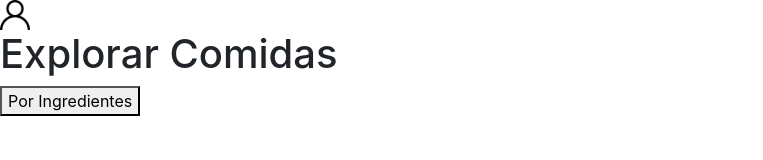
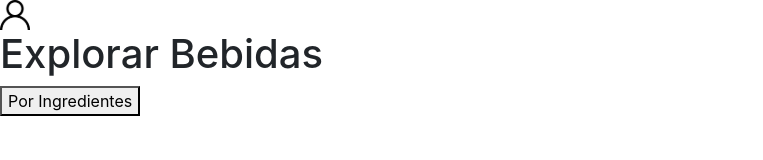
Before and after one commit to bearibeiroa/Recipe-App, a React (Create React App) app: page /explorar/bebidas in a window 1280 px wide. Shown: the top 160 px of the page, without its empty margins (0-763 px from the left). Built offline with nearby package versions, Linux system fonts and the light colour scheme; no server answers.

Commit message:
Ajuste req 10

```diff
--- a/src/pages/ExplorarBebidas.js
+++ b/src/pages/ExplorarBebidas.js
@@ -4,7 +4,7 @@ import Footer from '../components/Footer';
 import Header from '../components/Header';
 
 function ExplorarBebidas() {
-  const [title] = useState('Explorar Comidas');
+  const [title] = useState('Explorar Bebidas');
   const [haveSearch] = useState(false);
   const [isFetch, setIsFetch] = useState(false);
   const [drink, setDrink] = useState([]);
```
